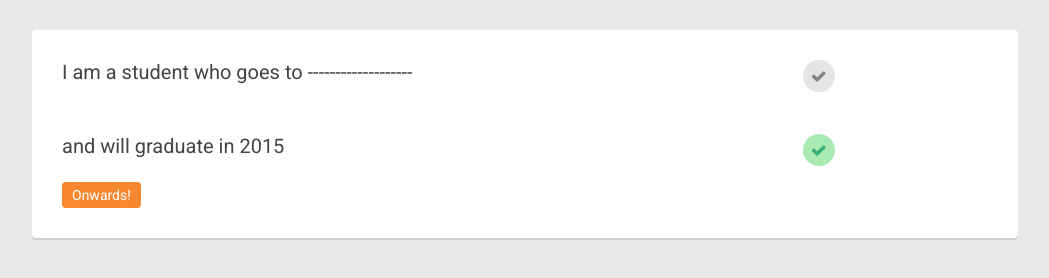
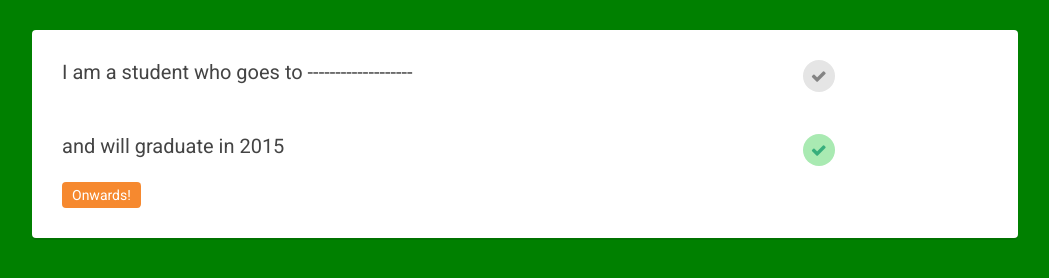
Before and after one commit to jennsager/alert, a plain HTML site: page index.html in a window 1280 px wide. Shown: the whole page, without its empty margins (115-1164 px from the left). Drawn offline with nearby package versions, Linux system fonts and the light colour scheme.

Commit message:
change bg to green

```diff
--- a/style.css
+++ b/style.css
@@ -1,5 +1,6 @@
+
 body{
-	background-color:#e8e8e8;
+	background-color: green;
 	font-family: 'Roboto', sans-serif;
 	font-size:16px;
 	color: #444;
```
